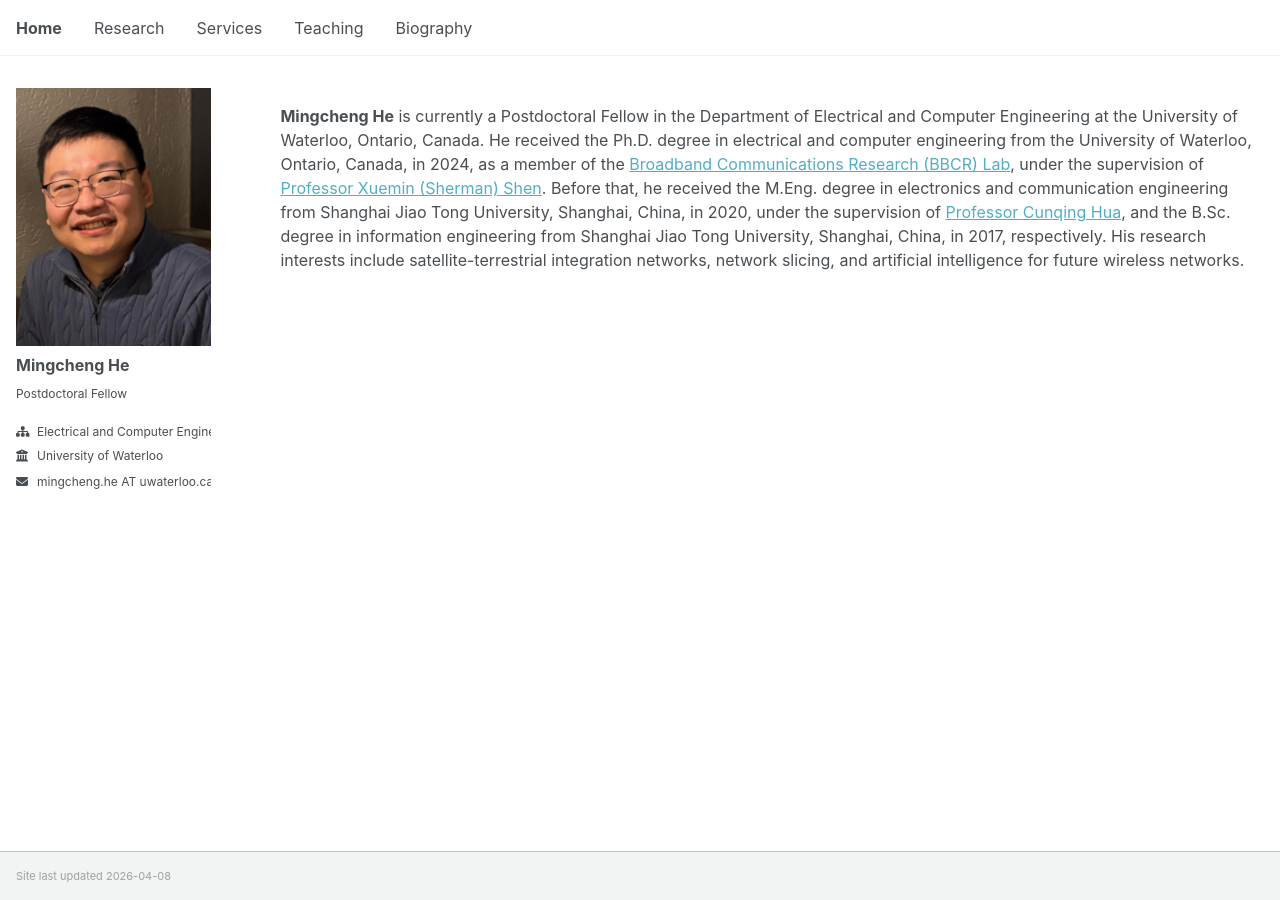
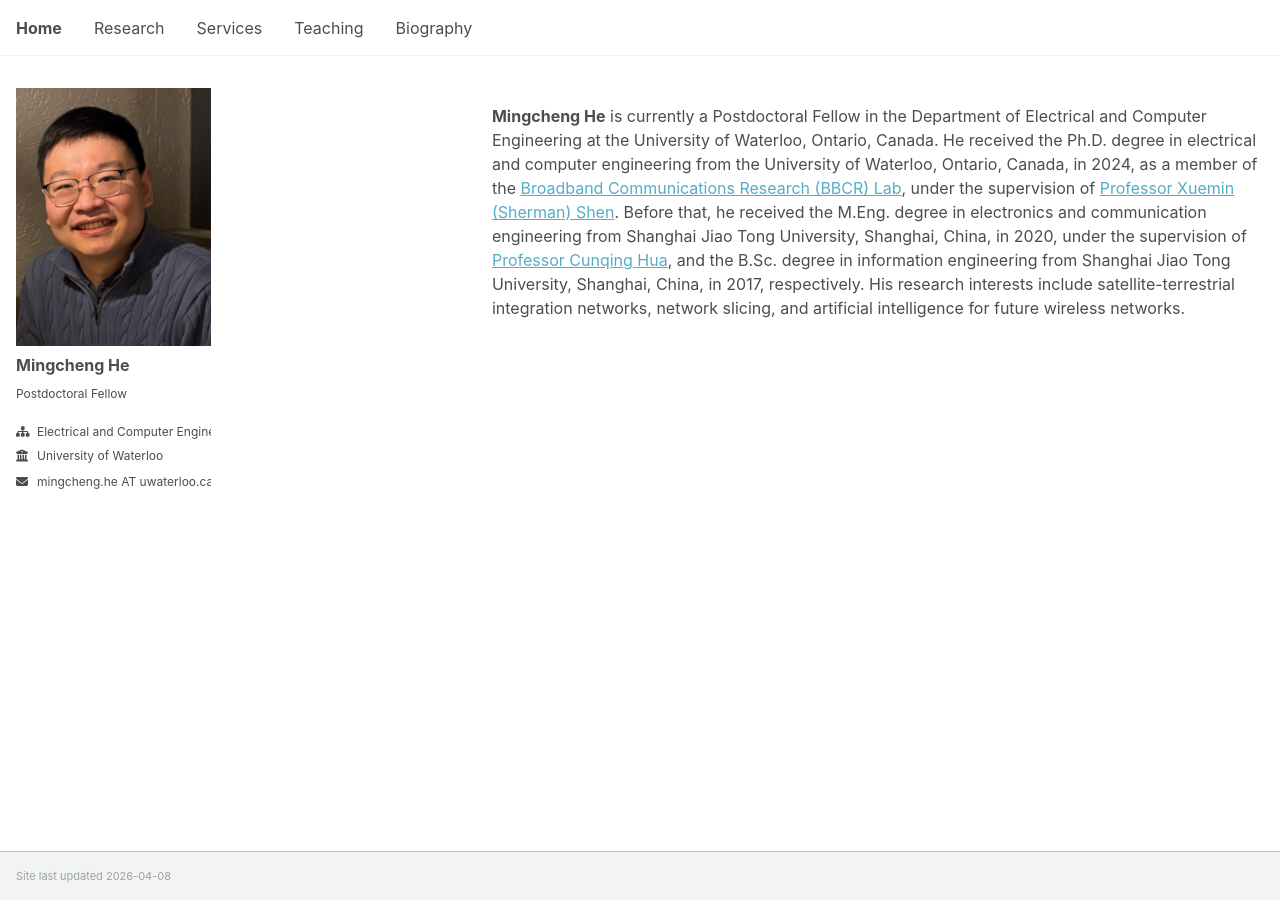
Before and after one commit to mingcheng-he/mingcheng-he.github.io, a Jekyll site: the page built from _pages/about.md, in a window 1280 px wide. Built offline with Jekyll 4.4.1, drawn with Linux system fonts in a browser that asks for light colours; a script that is not in the unit is left out.

Commit message:
Update _archive.scss

```diff
--- a/_sass/layout/_archive.scss
+++ b/_sass/layout/_archive.scss
@@ -10,7 +10,7 @@
   }
 
   @include breakpoint($large) {
-    @include span(10 of 12 last);
+    @include span(8 of 12 last);
     @include prefix(0.5 of 12);
   }
 
```
